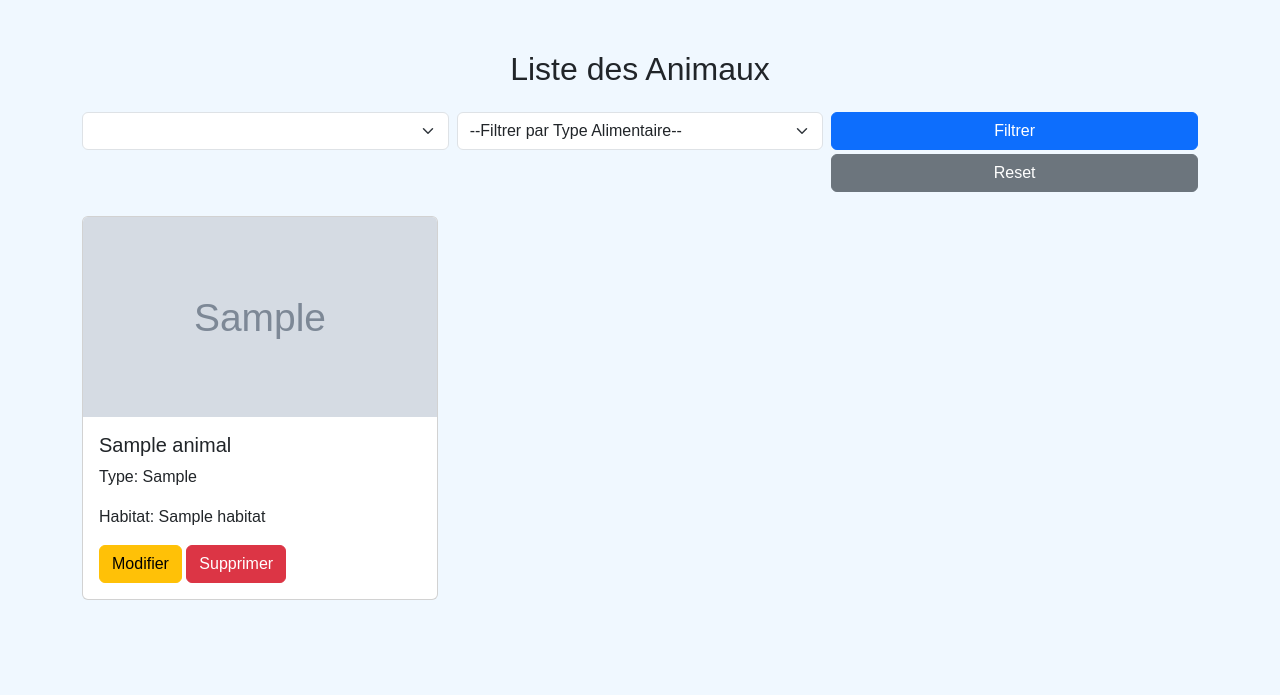
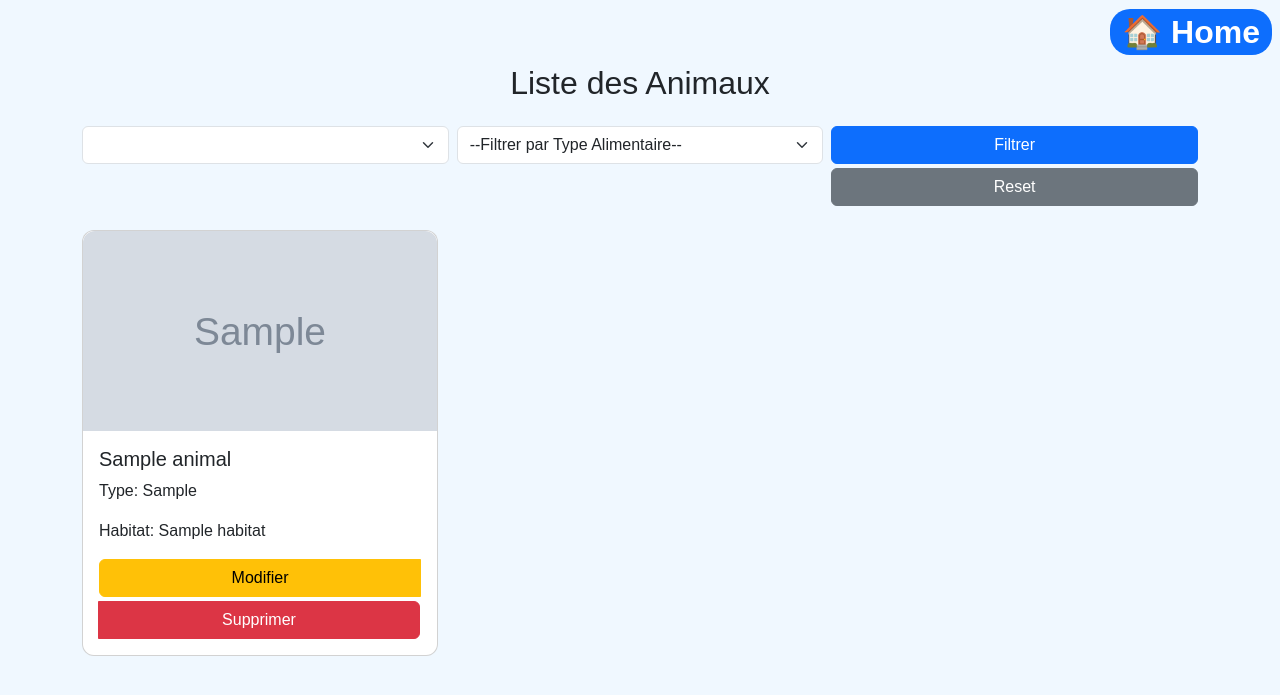
Before and after one commit to ezraidimariam/Zoo_Encyclopedie, a PHP site: page /animals/list.php in a window 1280 px wide. Shown: the top 695 px of the page. Run offline with PHP 8.4, Linux system fonts and the light colour scheme; tables that the repository leaves empty or names only in its code hold one stand-in row (values such as "Sample post"); grey boxes marked "Sample" are stand-in pictures; data that the repository does not hold is empty.

Commit message:
Fix item display in list

```diff
--- a/animals/list.php
+++ b/animals/list.php
@@ -34,13 +34,54 @@ $animals = mysqli_query($conn, $sql);
     <title>Liste des Animaux</title>
     <link href="https://cdn.jsdelivr.net/npm/bootstrap@5.3.2/dist/css/bootstrap.min.css" rel="stylesheet">
     <style>
-        body { background: #f0f8ff; font-family: Arial, sans-serif; }
-        .container { margin-top: 50px; }
-        .card-img-top { height: 200px; object-fit: cover; }
-        .filter-form { margin-bottom: 30px; }
+        body {
+            background: #f0f8ff;
+            font-family: Arial, sans-serif;
+        }
+        .home-btn {
+            text-decoration:none;
+            background:#0d6efd;
+            color:white;
+            padding:5px 12px;
+            border-radius:20px;
+            font-weight:bold;
+            font-size: 2rem;
+        }
+        .card-animal {
+            display: flex;
+            flex-direction: column;
+            justify-content: space-between;
+            height: 100%;
+            border-radius: 0.75rem;
+            transition: transform 0.3s, box-shadow 0.3s;
+        }
+        .card-animal:hover {
+            transform: translateY(-5px) scale(1.03);
+            box-shadow: 0 8px 20px rgba(0,0,0,0.2);
+        }
+        .card-animal img {
+            width: 100%;
+            height: 200px;
+            object-fit: cover;
+            border-top-left-radius: 0.75rem;
+            border-top-right-radius: 0.75rem;
+        }
+        .card-body {
+            display: flex;
+            flex-direction: column;
+        }
+        .btn-group {
+            margin-top: auto;
+        }
     </style>
 </head>
 <body>
+
+<!-- Home Button -->
+<div class="text-end p-2">
+    <a href="../index.php" class="home-btn">🏠 Home</a>
+</div>
+
 <div class="container">
     <h2 class="mb-4 text-center">Liste des Animaux</h2>
 
@@ -75,14 +116,16 @@ $animals = mysqli_query($conn, $sql);
         <?php if(mysqli_num_rows($animals) > 0): ?>
             <?php while($a = mysqli_fetch_assoc($animals)): ?>
                 <div class="col-md-4">
-                    <div class="card">
-                        <img src="../uploads/<?= $a['Image']; ?>" class="card-img-top" alt="<?= $a['Nom']; ?>">
-                        <div class="card-body">
+                    <div class="card card-animal">
+                        <img src="../uploads/<?= $a['Image']; ?>" alt="<?= $a['Nom']; ?>">
+                        <div class="card-body d-flex flex-column">
                             <h5 class="card-title"><?= $a['Nom']; ?></h5>
                             <p class="card-text">Type: <?= $a['Type_alimentaire']; ?></p>
                             <p class="card-text">Habitat: <?= $a['NomHab']; ?></p>
-                            <a href="edit.php?id=<?= $a['ID']; ?>" class="btn btn-warning">Modifier</a>
-                            <a href="delete.php?id=<?= $a['ID']; ?>" onclick="return confirm('Supprimer cet animal ?');" class="btn btn-danger">Supprimer</a>
+                            <div class="btn-group mt-auto d-flex flex-column gap-1">
+                                <a href="edit.php?id=<?= $a['ID']; ?>" class="btn btn-warning w-100">Modifier</a>
+                                <a href="delete.php?id=<?= $a['ID']; ?>" onclick="return confirm('Supprimer cet animal ?');" class="btn btn-danger w-100">Supprimer</a>
+                            </div>
                         </div>
                     </div>
                 </div>
```
